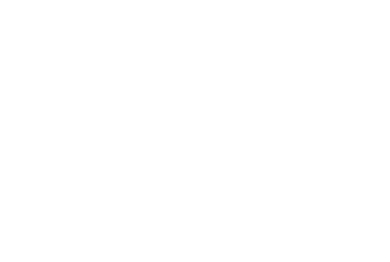
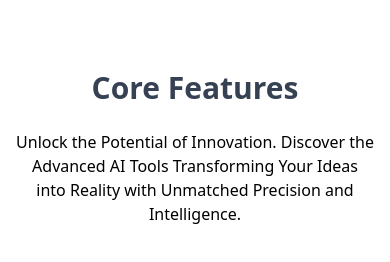
Before and after one commit to hellynandu/Ai_Tailwind_website, a React (Vite) app: page / in a window 390 px wide. Shown: the part 3984-4246 px from the top of the page. Before the commit the page ends 3734 px from the top, so only its background shows below. Built offline with nearby package versions, Linux system fonts and the light colour scheme.

Commit message:
initial commit

```diff
--- a/src/components/Home.jsx
+++ b/src/components/Home.jsx
@@ -221,6 +221,20 @@
           </div>
         </div>
       </section>
+
+<section className="min-h-screen flex flex-col items-center justify-center mt-0 pb-12 bg-white text-center space-y-6 px-4">
+  <h2 className="text-3xl md:text-4xl lg:text-5xl xl:text-6xl font-bold text-gray-700">
+Core Features
+  </h2>
+  <p>
+    Unlock the Potential of Innovation. Discover the Advanced AI Tools Transforming Your Ideas into Reality with Unmatched Precision and Intelligence.
+  </p>
+
+
+</section>
+
+
+
     </>
   );
 }
```
